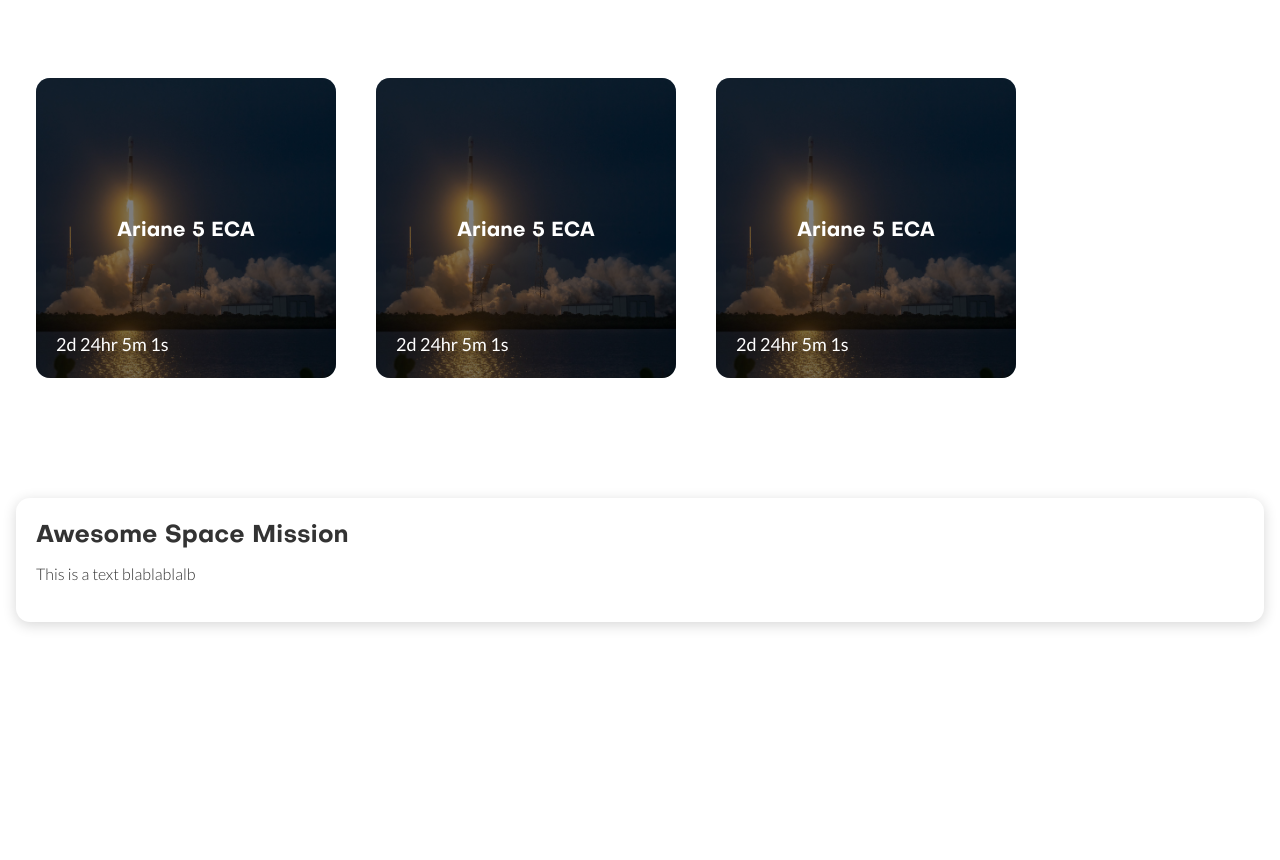
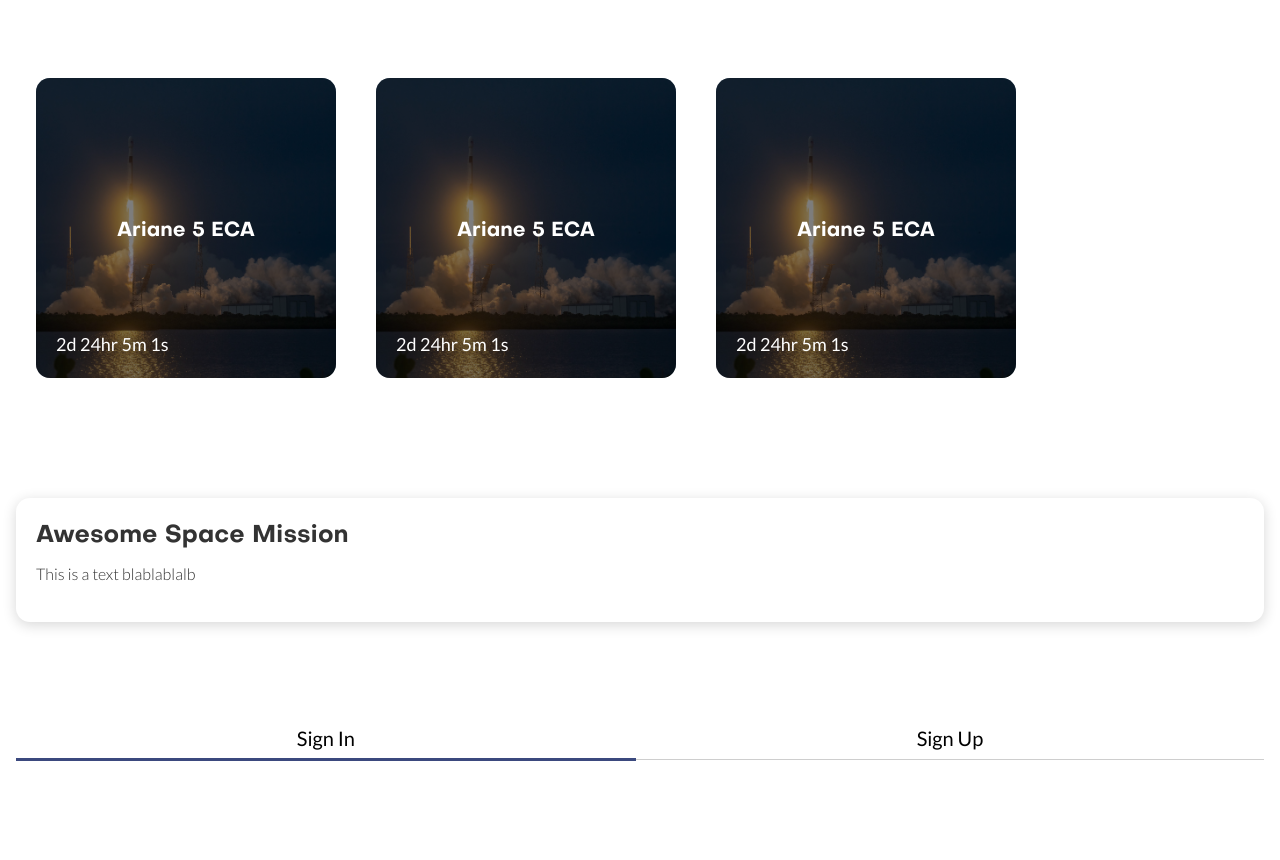
Before and after one commit to TobiasFranek/slp-base, a website built with Parcel: page src/index.html in a window 1280 px wide. Shown: the part 1946-2806 px from the top of the page. Before the commit the page ends 2668 px from the top, so only its background shows below. Built offline with nearby package versions, Linux system fonts and the light colour scheme.

Commit message:
added tab navigation

```diff
--- a/src/index.html
+++ b/src/index.html
@@ -227,6 +227,23 @@
 		</div>
 	</section>
 
+	<section style="padding-bottom: 100px;">
+		<nav class="tab-nav">
+			<ul class="tab-nav__list">
+				<li class="tab-nav__list__item tab-nav__list__item--active">
+					<button class="btn tab-nav__list__item__button">
+						Sign In
+					</button>
+				</li>
+				<li class="tab-nav__list__item">
+					<button class="btn tab-nav__list__item__button">
+						Sign Up
+					</button>
+				</li>
+			</ul>
+		</nav>
+	</section>
+
 	<script src="./js/main.js"></script>
 </body>
 </html>
--- /dev/null
+++ b/src/scss/components/_tab-nav.scss
@@ -0,0 +1,30 @@
+.tab-nav {
+	border-bottom: 1px solid $light-grey;
+	&__list {
+		@include list-unstyled();
+		display: flex;
+		margin-bottom: 5px;
+		justify-content: space-around;
+		&__item {
+			position: relative;
+			flex-grow: 1;
+			&--active {
+				&:after {
+					content: '';
+					position: absolute;
+					width: 100%;
+					height: 3px;
+					background: $primary;
+					bottom: -7px;
+				}
+			}
+			&__button {
+				width: 100%;
+				text-align: center;
+				display: block;
+				font-size: em(20);
+				font-weight: 400;
+			}
+		}
+	}
+}
--- a/src/scss/globals/variables.scss
+++ b/src/scss/globals/variables.scss
@@ -14,6 +14,7 @@
 /** GREYS **/
 $grey-1: #555555;
 $grey-2: #707070;
+$light-grey: #CECECE;
 
 /** UTILITY COLORS **/
 $success: #00BA39;
--- a/src/scss/main.scss
+++ b/src/scss/main.scss
@@ -18,3 +18,4 @@
 @import 'components/nav';
 @import 'components/preview-card';
 @import 'components/card';
+@import 'components/tab-nav';
```
